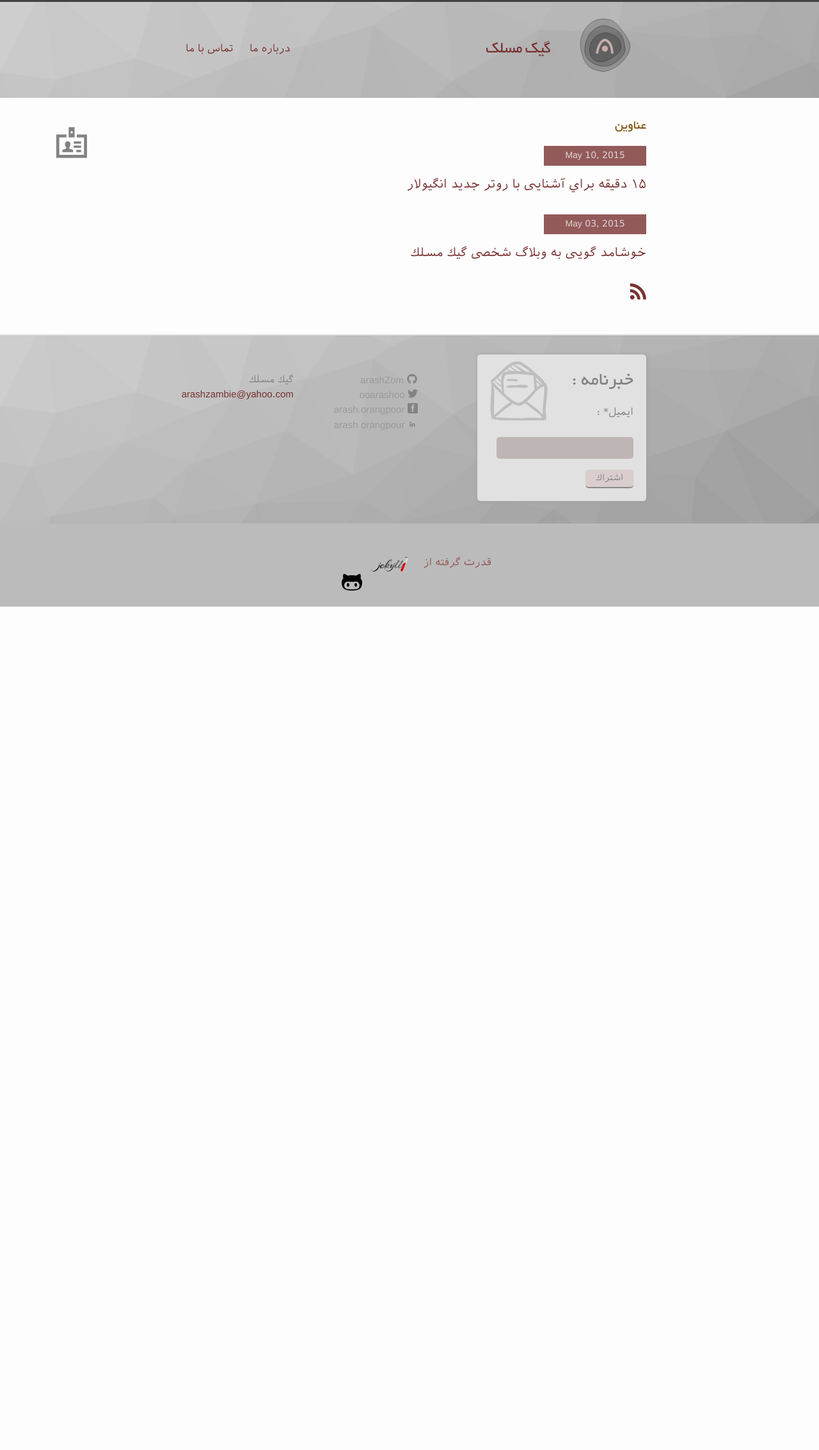
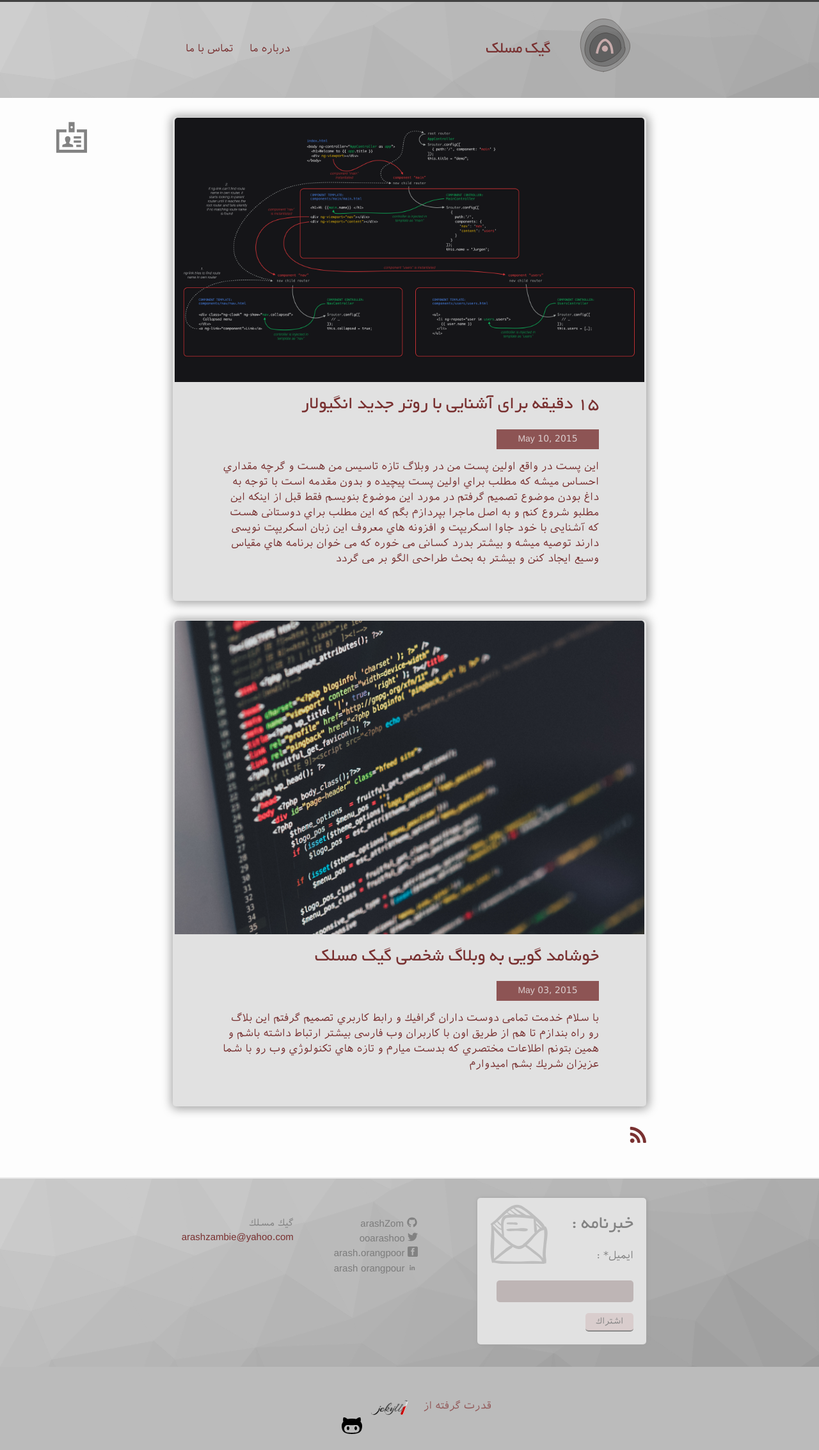
Before and after one commit to arashZom/arashzom.github.io, a Jekyll site: the page built from index.md, in a window 1280 px wide. Shown: the whole page at 64% size. Built offline with Jekyll 4.4.1, drawn with Linux system fonts in a browser that asks for light colours; before the commit the page ends 948 px from its top, so only the background shows below that.

Commit message:
some change in theme

```diff
--- a/_layouts/home.html
+++ b/_layouts/home.html
@@ -4,17 +4,25 @@ layout: default
 
 <div class="home">
 
-  <h1 class="page-heading">عناوين</h1>
+  <!--<h1 class="page-heading">عناوين</h1>-->
 
   <ul class="post-list">
     {% for post in site.posts %}
       <li>
-        <span class="post-meta">{{ post.date | date: "%b %d, %Y" }}</span><br /><br />
-
+         <picture class="postpic">
+            <source data-srcset="{{ post.img2 }}" media="(min-width: 40em) and (-webkit-min-device-pixel-ratio: 1.5), (min-width: 40em) and (min-resolution: 144dpi)">
+            <source data-srcset="{{ post.img2 }}" media="(min-width: 40em)">
+            <source data-srcset="{{ post.img2 }}" media="(min-width: 30em) and (-webkit-min-device-pixel-ratio: 1.5), (min-width: 30em) and (min-resolution: 144dpi)">
+            <source data-srcset="{{ post.img2 }}" media="(min-width: 30em)">
+            <source data-srcset="{{ post.img2 }}" media="(-webkit-min-device-pixel-ratio: 1.5), (min-resolution: 144dpi)">
+            <source data-srcset="{{ post.img2 }}">
+            <img src="{{ post.img2 }}" data-src="{{ post.img2 }}" alt="" class="lazyload" />
+          </picture>
         <h2>
           <a class="post-link" href="{{ post.url | prepend: site.baseurl }}">{{ post.title }}</a>
         </h2>
-          {{ post.exerpt }}
+        <span class="post-meta">{{ post.date | date: "%b %d, %Y" }}</span><br /><br />
+          {{ post.excerpt }}
       </li>
     {% endfor %}
   </ul>
--- a/_posts/2015-05-03-welcome-to-geekMaslak.markdown
+++ b/_posts/2015-05-03-welcome-to-geekMaslak.markdown
@@ -3,7 +3,9 @@ layout: post
 title:  "خوشامد گويي به وبلاگ شخصي گيك مسلك"
 date:   2015-05-03 01:03:55
 categories:  start
-pic: false
+imgUrl: "/images/pexels-php.png"
+img2: "/images/pexels-php.png"
+pic: true
 excerpt_separator: <!--more-->
 comments: true
 ---
--- a/_posts/2015-05-10-15-minute-to-new-angular-router.markdown
+++ b/_posts/2015-05-10-15-minute-to-new-angular-router.markdown
@@ -12,6 +12,7 @@ comments: true
 excerpt_separator: <!--more-->
 ---
 اين پست در واقع اولين پست من در وبلاگ تازه تاسيس من هست و گرچه مقداري احساس ميشه كه مطلب براي اولين پست پيچيده و بدون مقدمه است با توجه به داغ بودن موضوع تصميم گرفتم در مورد اين موضوع بنويسم فقط قبل از اينكه اين مطلبو شروع كنم و به اصل ماجرا بپردازم بگم كه اين مطلب براي دوستاني هست كه آشنايي با خود جاوا اسكريپت و افزونه هاي معروف اين زبان اسكريپت نويسي دارند توصيه ميشه و بيشتر بدرد كساني مي خوره كه مي خوان برنامه هاي مقياس وسيع ايجاد كنن و بيشتر به بحث طراحي الگو بر مي گردد
+
 <!--more-->
 
 خوب ديگه به نظرم مقدمات بسه بريم سر اصل مطلب و آشنايي با سيستم جديد روتر اين افزونه قدرتمند توسعه يافته توسط گوگل ،  همه ي داستان بر مي گرده به زماني كه برايان فورد در <bdo dir="ltr">ng-conf</bdo>  سيستم جديد روتر انگيولار كه بزودي در انگيولار نسخه <bdo dir="ltr">1.x</bdo> رونمايي خواهد شد را معرفي كرد و با توجه به كم بودن مستندات و تغييراتي كه اين سيستم به خودش ديده گفتم پست خوبي  بايد باشه براي كابراي وبلاگ و آشنايي مقدماتي با سينتكس تا نسخه اصلي و مستندات كاملش رونمايي بشه ، خوب اگه شما با <bdo dir="ltr">ngRoute </bdo>يا <bdo dir="ltr">ui-router </bdo>  كار كرده باشيد اين سيستم جديد نيازمند تغيير در نگرش و ديد شما داره كه بتونيد به طور كامل دركش كنيد و دچار دام هاي موجود در راه نشيد.
--- a/_sass/_base.scss
+++ b/_sass/_base.scss
@@ -7,6 +7,10 @@ dl, dd, ol, ul, figure {
     margin: 0;
     padding: 0;
 }
+
+// *{
+//     box-sizing: border-box;
+// }
 
 @font-face {
     font-family: "yekan";
--- a/_sass/_layout.scss
+++ b/_sass/_layout.scss
@@ -502,9 +502,25 @@
     margin-left: 0;
     list-style: none;
 
-    > li {
+     li {
+        .postpic{
+            img{
+
+                border-radius: 5px 5px 0 0;
+                min-height: 100%;
+                width: 100%;
+            }
+                margin:-6% -12%;
+                display: block;
+                margin-bottom: 15px;
+        }
         margin-bottom: $spacing-unit;
+        background-color: #E1E1E1;
+        box-shadow:1px 1px 15px 3px #a1a1a1;
+        border-radius:5px;
+        padding:5% 10%;
     }
+
 }
 
 .post-meta {
@@ -522,8 +538,8 @@
 .post-link {
     // margin-top:$spacing-unit+200px;
     display: block;
-    font-size: 19px;
-
+    font-size: 1.2em;
+    font-family: $second-font-family;
     // padding-bottom:4px;
     // text-decoration:none !important;
     // &:hover{
@@ -570,6 +586,10 @@
         width:100%;
         height:auto;
         padding:5px;
+        img{
+
+        margin-bottom: 15px;
+        }
         // min-height:10px;
         // margin-bottom:25px;
         //
@@ -807,7 +827,7 @@
         }
     }
     .username{
-        color:#9B9A9A !important;
+        color:#7C7C7C !important;
         text-decoration:none !important;
         &:hover{
          color:#666666 !important;
```
Also changed, not shown: images/0and1s.jpg (deleted), images/codes.jpg (deleted), images/pexels-php.png (added).
